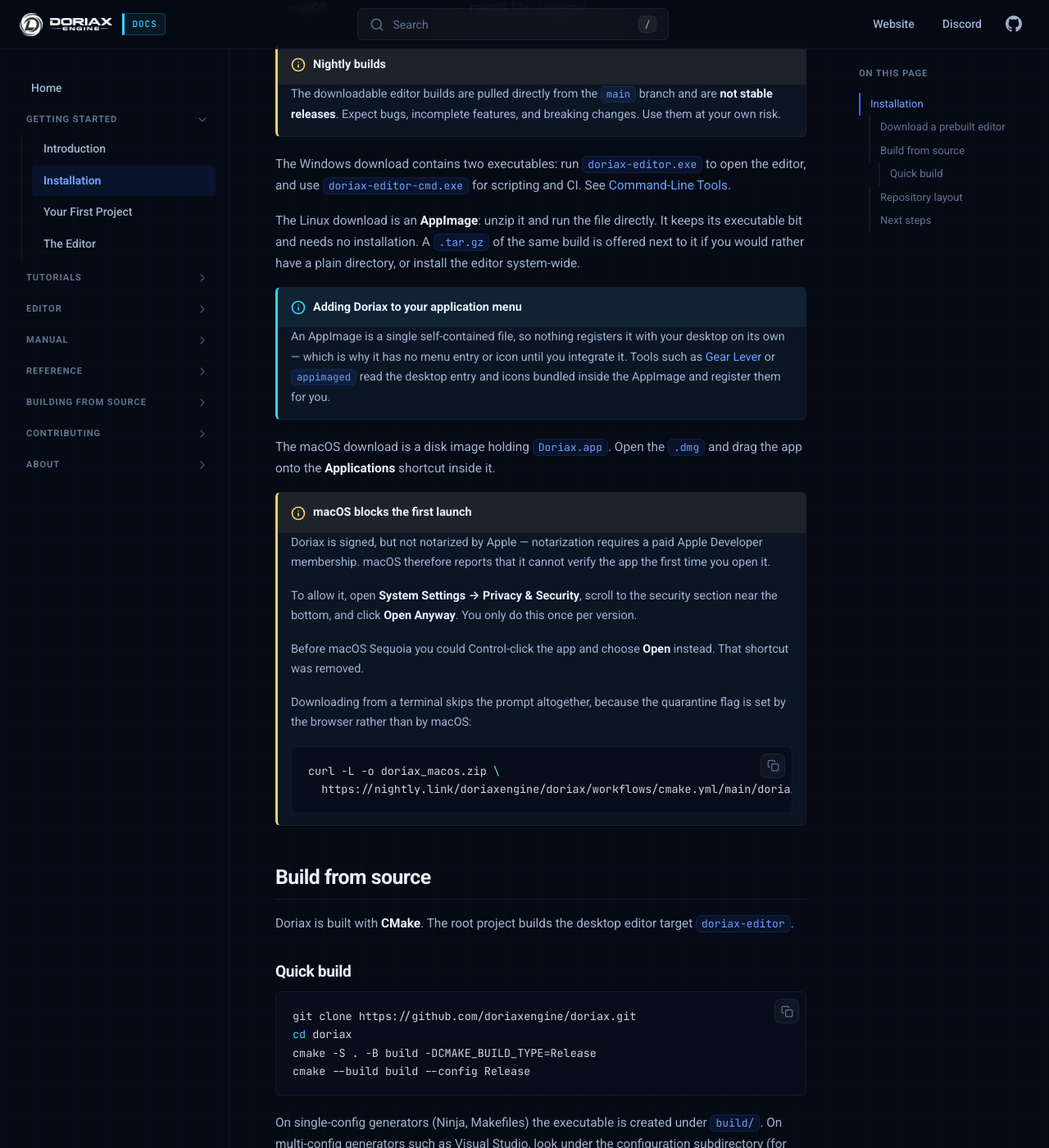
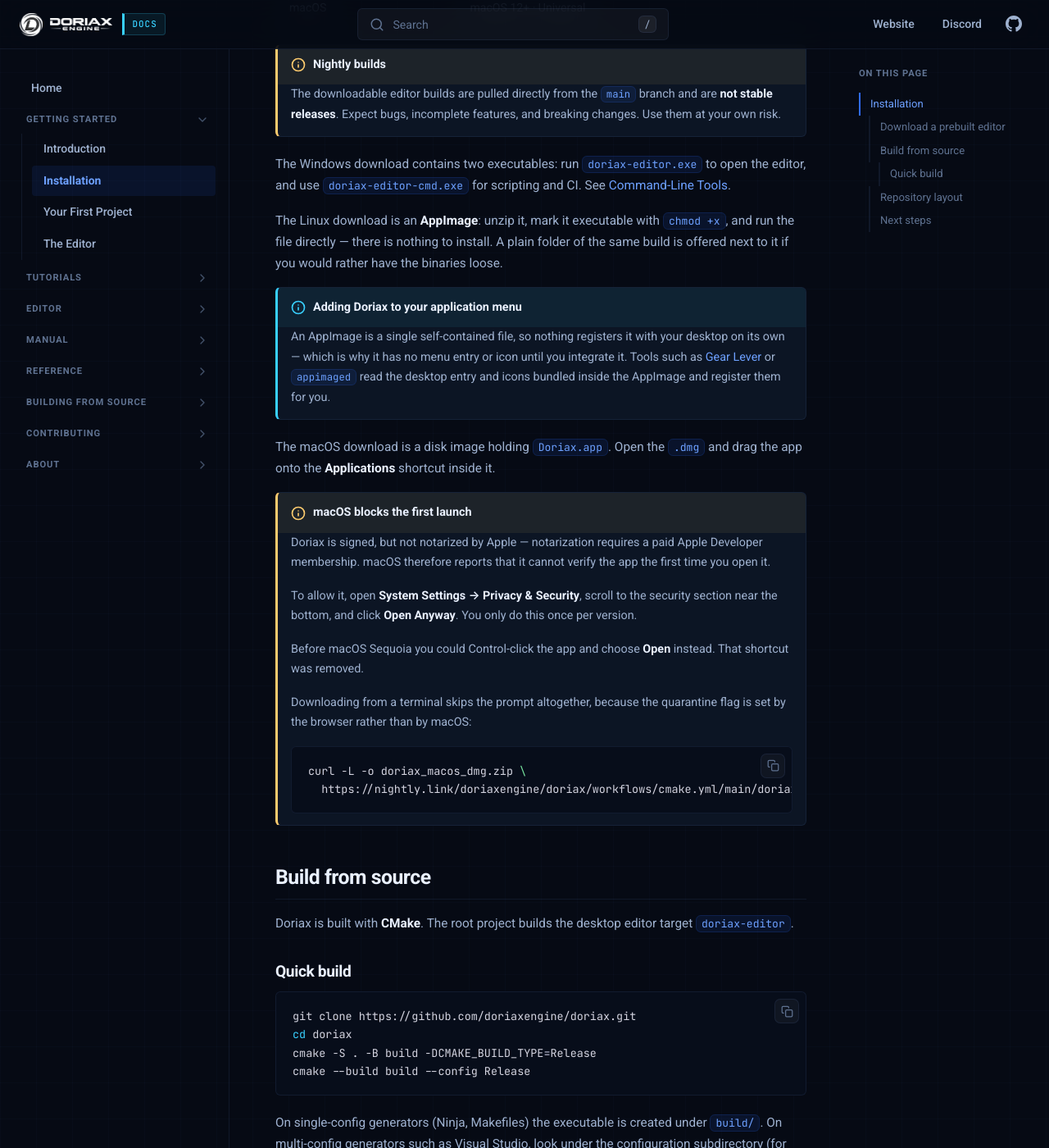
Before and after one commit to doriaxengine/doriax-docs, an MkDocs documentation site: the page built from docs/getting-started/installation.md, in a window 1280 px wide and 1400 px high, scrolled down 577 px. Shown: the whole window at 82% size. Built offline with MkDocs 1.6.1, drawn with Linux system fonts in a browser that asks for light colours.

Commit message:
Updated the Linux and macOS download instructions

````diff
--- a/docs/getting-started/installation.md
+++ b/docs/getting-started/installation.md
@@ -31,9 +31,9 @@ The Windows download contains two executables: run `doriax-editor.exe` to open t
 editor, and use `doriax-editor-cmd.exe` for scripting and CI. See
 [Command-Line Tools](../editor/command-line.md).
 
-The Linux download is an **AppImage**: unzip it and run the file directly. It keeps its
-executable bit and needs no installation. A `.tar.gz` of the same build is offered next to
-it if you would rather have a plain directory, or install the editor system-wide.
+The Linux download is an **AppImage**: unzip it, mark it executable with `chmod +x`, and
+run the file directly — there is nothing to install. A plain folder of the same build is
+offered next to it if you would rather have the binaries loose.
 
 !!! tip "Adding Doriax to your application menu"
     An AppImage is a single self-contained file, so nothing registers it with your desktop
@@ -59,8 +59,8 @@ onto the **Applications** shortcut inside it.
     is set by the browser rather than by macOS:
 
     ```bash
-    curl -L -o doriax_macos.zip \
-      https://nightly.link/doriaxengine/doriax/workflows/cmake.yml/main/doriax_macos.zip
+    curl -L -o doriax_macos_dmg.zip \
+      https://nightly.link/doriaxengine/doriax/workflows/cmake.yml/main/doriax_macos_dmg.zip
     ```
 
 ## Build from source
````
